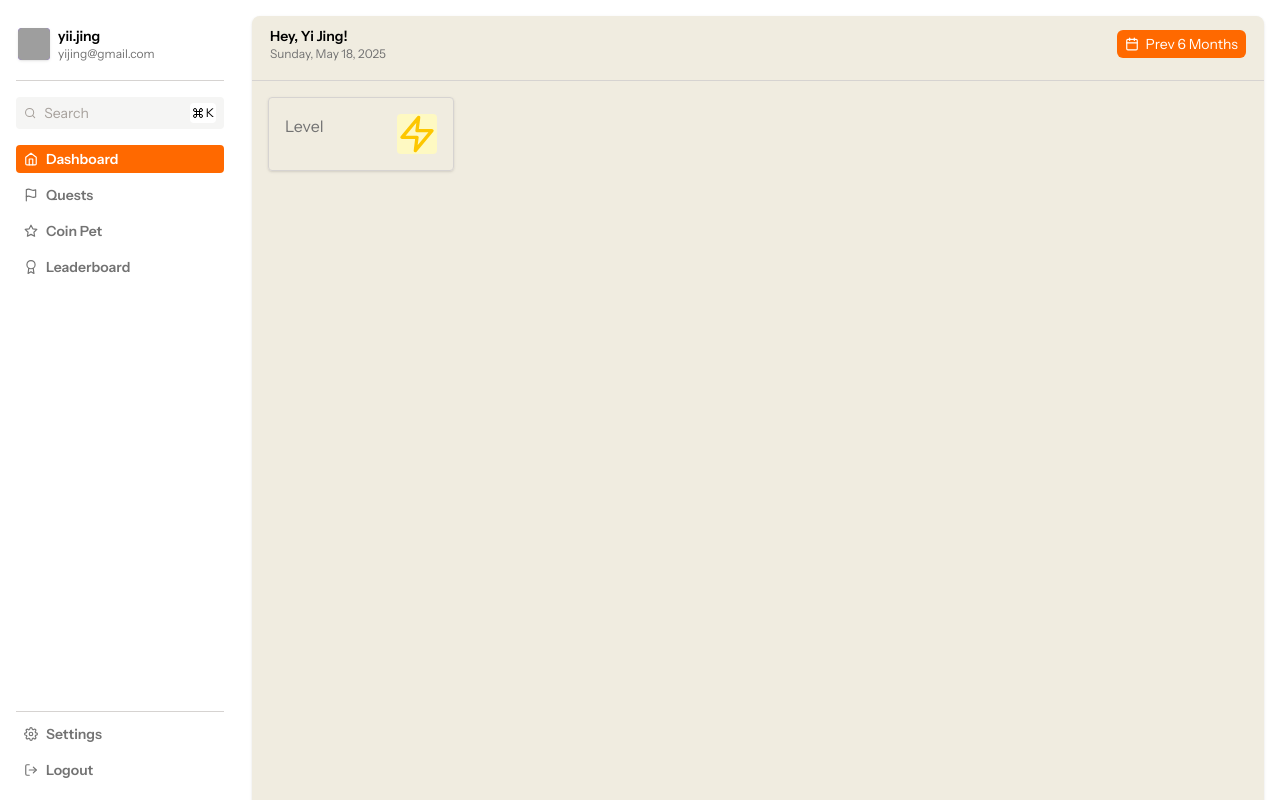
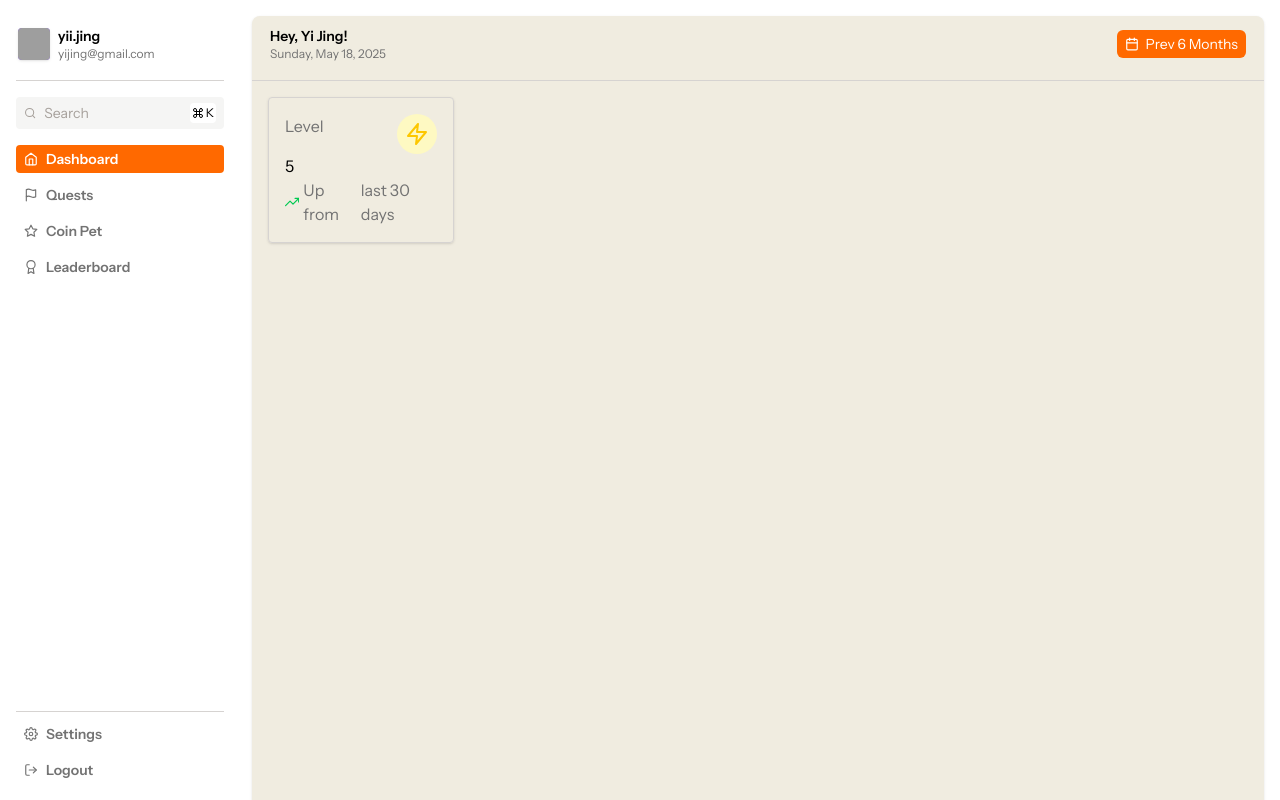
Before and after one commit to samuelngry/Coinly, a React (Vite) app in the folder client/: page /dashboard in a window 1280 px wide. Shown: the top 800 px of the page. Built offline with nearby package versions, Linux system fonts and the light colour scheme; grey boxes are pictures that could not be loaded; a web font is replaced by a local one.

Commit message:
feat: display trend icon and label with spacing before period in StatCards

```diff
--- a/client/src/components/dashboard/StatCards.jsx
+++ b/client/src/components/dashboard/StatCards.jsx
@@ -1,5 +1,5 @@
 import React from 'react'
-import { FiZap } from 'react-icons/fi'
+import { FiZap, FiTrendingDown, FiTrendingUp } from 'react-icons/fi'
 
 // TODO: Create card components that displays the stats of the user
 const StatCards = () => {
@@ -11,7 +11,7 @@ const StatCards = () => {
         pillText= "XP: 350/500"
         trend= "up"
         period= "last 30 days"
-        icon= {<FiZap className='w-10 h-10 bg-yellow-100 text-yellow-400 rounded shrink-0'/>}
+        icon= {<FiZap className='w-10 h-10 bg-yellow-100 text-yellow-400 rounded-full px-2 py-2 shrink-0'/>}
       />
     </>
   );
@@ -27,11 +27,32 @@ const Card = ({
     period= '',
     icon= null,
 }) => {
+    const trendIcon = trend === "up"
+        ? (
+            <>
+                <FiTrendingUp className='text-green-500 mr-1'/>
+                <span className='mr-1'>Up from</span>
+            </>
+        )
+        : (
+            <>
+                <FiTrendingDown className='text-red-500 mr-1'/>
+                <span className='mr-1'>Down from</span>
+            </>
+        );
+
     return (
         <div className='min-w-[120px] p-4 col-span-2 border-stone-300 border rounded shadow'>
             <div className='flex items-start justify-between'>
-                <span className='text-neutral-500'>{title}</span>
+                <span className='text-neutral-500 text-s'>{title}</span>
                 {icon}
+            </div>
+            <div className='flex flex-col'>
+                <span className='text-s'>{value}</span>
+                <span className='text-neutral-500 flex items-center'>
+                    {trendIcon}
+                    {period}
+                </span>
             </div>
         </div>
     );
```
